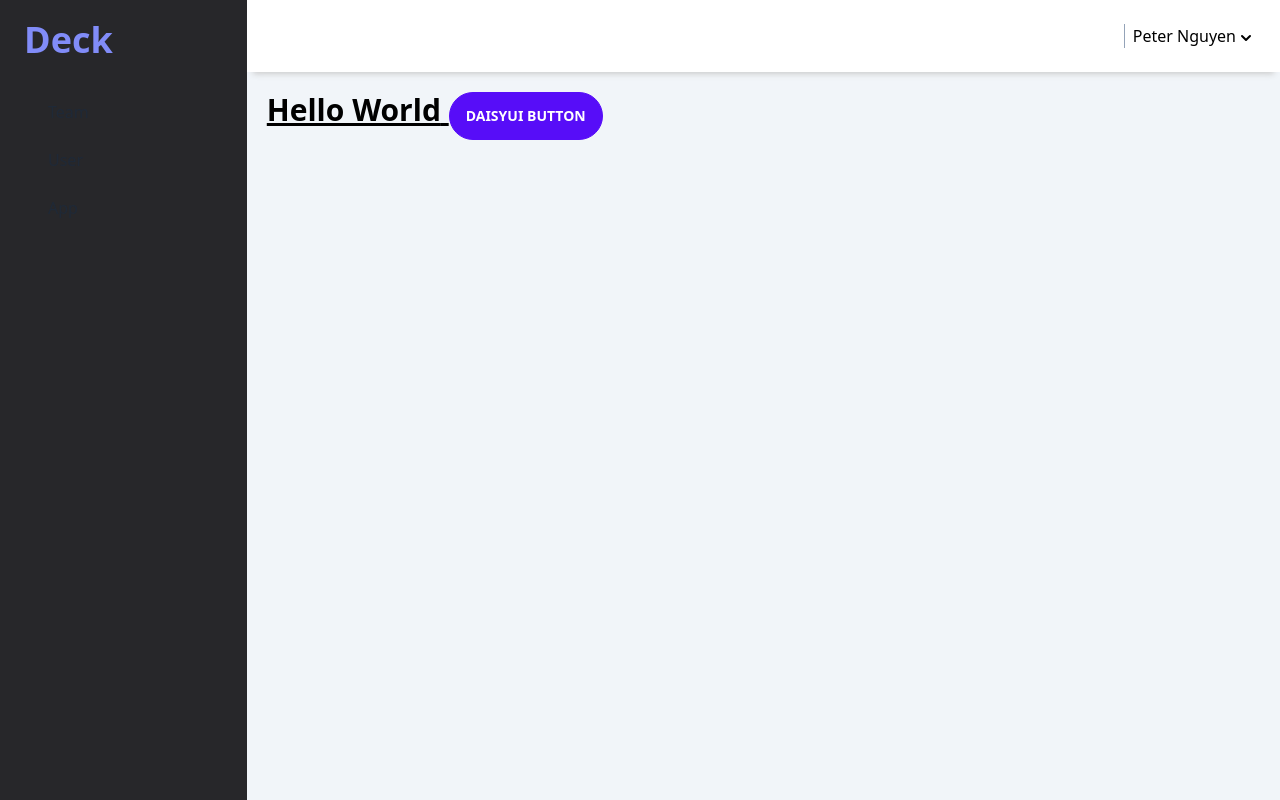
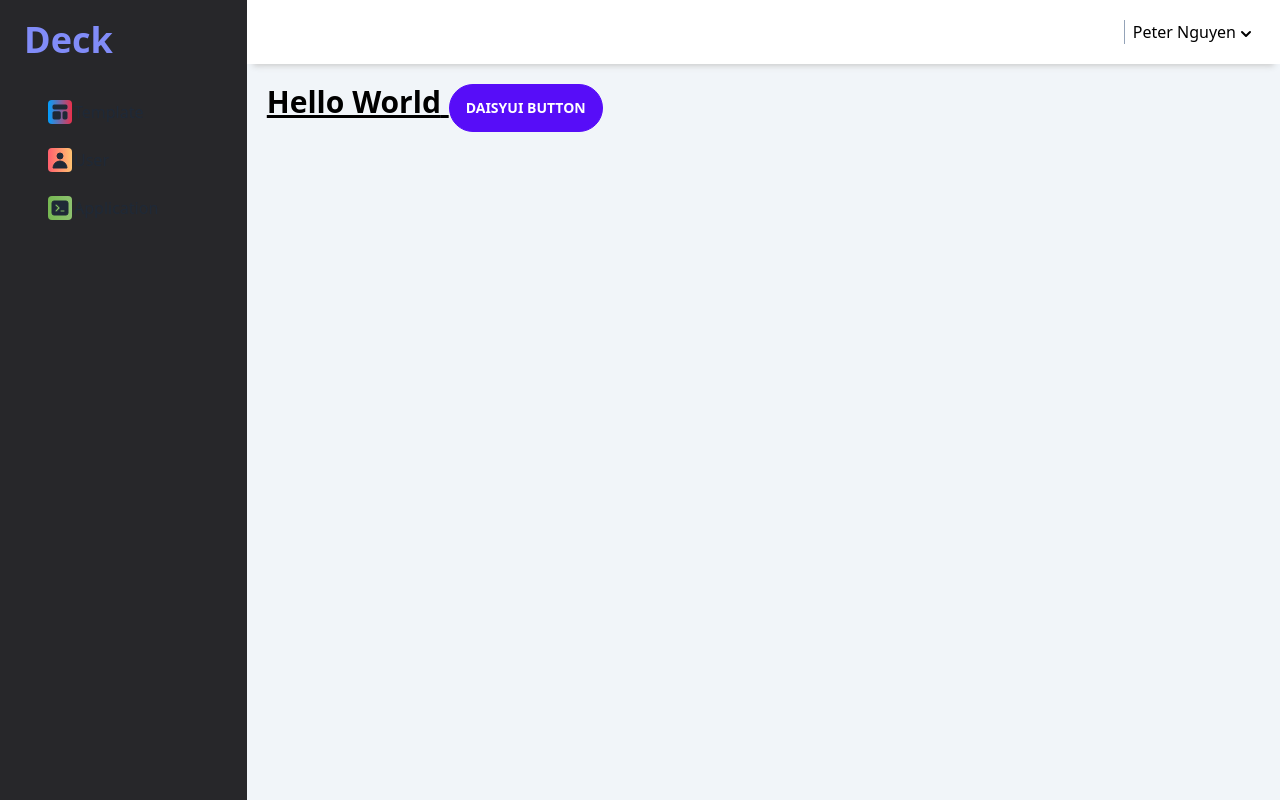
Before and after one commit to Deck-Authentication/dashboard, a Next.js app: page / in a window 1280 px wide. Built offline with nearby package versions, Linux system fonts and the light colour scheme.

Commit message:
add lively icons

```diff
--- a/components/header.js
+++ b/components/header.js
@@ -1,7 +1,7 @@
 export default function Header() {
   return (
     <div
-      className="p-5 bg-white flex justify-end"
+      className="px-5 py-4 bg-white flex justify-end"
       style={{ boxShadow: "0 8px 6px -6px #ccc" }}
     >
       <div className="dropdown dropdown-end">
--- a/components/sidebar.js
+++ b/components/sidebar.js
@@ -7,13 +7,68 @@ export default function SideBar() {
       <h1 className="text-indigo-400 text-4xl px-3 mb-3 font-bold">Deck</h1>
       <ul className="menu p-4 overflow-y-auto w-full text-base-content">
         <li>
-          <a>Team</a>
+          <a>
+            <svg
+              xmlns="http://www.w3.org/2000/svg"
+              className="h-6 w-6 p-0.5 mr-0.5 rounded"
+              fill="currentColor"
+              viewBox="0 0 24 24"
+              stroke="currentColor"
+              style={{
+                background: "linear-gradient(to right, #009fff, #ec2f4b)",
+              }}
+            >
+              <path
+                strokeLinecap="round"
+                strokeLinejoin="round"
+                strokeWidth={2}
+                d="M4 5a1 1 0 011-1h14a1 1 0 011 1v2a1 1 0 01-1 1H5a1 1 0 01-1-1V5zM4 13a1 1 0 011-1h6a1 1 0 011 1v6a1 1 0 01-1 1H5a1 1 0 01-1-1v-6zM16 13a1 1 0 011-1h2a1 1 0 011 1v6a1 1 0 01-1 1h-2a1 1 0 01-1-1v-6z"
+              />
+            </svg>
+            Template
+          </a>
         </li>
         <li>
-          <a>User</a>
+          <a>
+            <svg
+              xmlns="http://www.w3.org/2000/svg"
+              className="h-6 w-6 p-0.5 mr-0.5 rounded"
+              viewBox="0 0 20 20"
+              fill="currentColor"
+              stroke="currentColor"
+              style={{
+                background: "linear-gradient(to right, #ff5f6d, #ffc371)",
+              }}
+            >
+              <path
+                fillRule="evenodd"
+                d="M10 9a3 3 0 100-6 3 3 0 000 6zm-7 9a7 7 0 1114 0H3z"
+                clipRule="evenodd"
+              />
+            </svg>
+            User
+          </a>
         </li>
         <li>
-          <a>App</a>
+          <a>
+            <svg
+              xmlns="http://www.w3.org/2000/svg"
+              className="h-6 w-6 p-0.5 mr-0.5 rounded"
+              viewBox="0 0 20 20"
+              fill="currentColor"
+              stroke="currentColor"
+              style={{
+                background: "linear-gradient(to right, #76b852, #8dc26f)",
+              }}
+            >
+              <path
+                fillRule="evenodd"
+                d="M2 5a2 2 0 012-2h12a2 2 0 012 2v10a2 2 0 01-2 2H4a2 2 0 01-2-2V5zm3.293 1.293a1 1 0 011.414 0l3 3a1 1 0 010 1.414l-3 3a1 1 0 01-1.414-1.414L7.586 10 5.293 7.707a1 1 0 010-1.414zM11 12a1 1 0 100 2h3a1 1 0 100-2h-3z"
+                clipRule="evenodd"
+              />
+            </svg>
+            Application
+          </a>
         </li>
       </ul>
     </div>
--- a/package.json
+++ b/package.json
@@ -8,6 +8,11 @@
     "lint": "next lint"
   },
   "dependencies": {
+    "@fortawesome/fontawesome-svg-core": "^1.2.36",
+    "@fortawesome/free-brands-svg-icons": "^5.15.4",
+    "@fortawesome/free-regular-svg-icons": "^5.15.4",
+    "@fortawesome/free-solid-svg-icons": "^5.15.4",
+    "@fortawesome/react-fontawesome": "^0.1.16",
     "daisyui": "^1.24.3",
     "next": "12.0.8",
     "react": "17.0.2",
--- /dev/null
+++ b/pages/application.js
@@ -0,0 +1 @@
+export default function Application() {}
```
Also changed, not shown: pages/team.js (added), pages/user.js (added), 1 other file (tests, documents, lock files or other folders).
